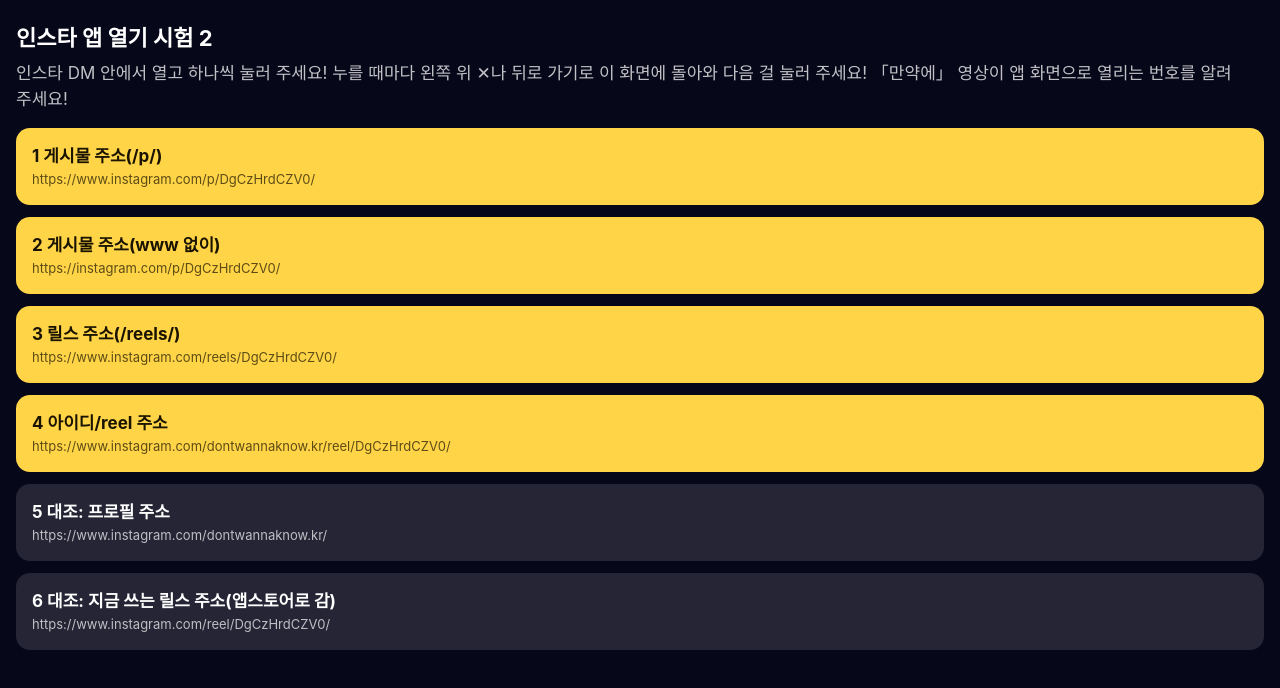
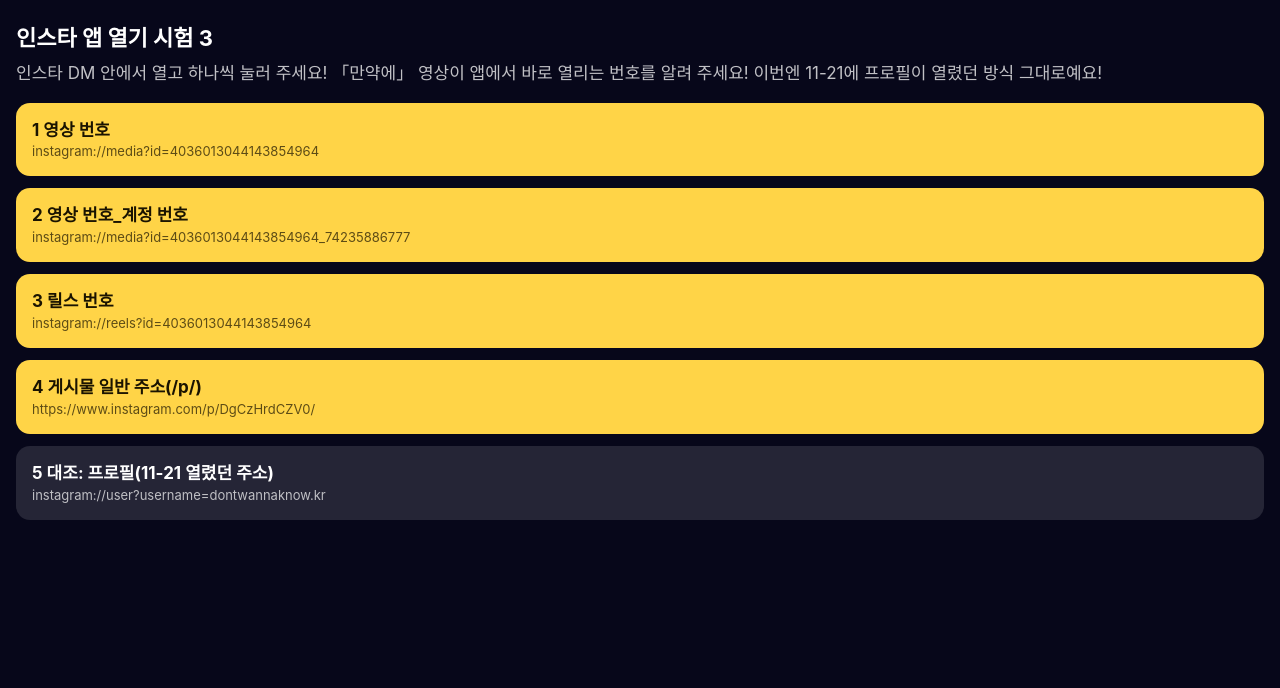
Before and after one commit to amioriginal/dwk-quiz, a plain HTML site: page t_open.html in a window 1280 px wide. Drawn offline with Linux system fonts and the light colour scheme.

Commit message:
아이폰 인스타 앱 안: 11-21 검증된 길(스크립트로 instagram://user)로 되돌림 · 시험 3(스크립트 방식 후보)

```diff
--- a/t_open.html
+++ b/t_open.html
@@ -2,26 +2,26 @@
 <html lang="ko">
 <head>
 <meta charset="utf-8">
-<meta http-equiv="Content-Security-Policy" content="default-src 'none'; style-src 'unsafe-inline'; base-uri 'none'; form-action 'none'">
+<meta http-equiv="Content-Security-Policy" content="default-src 'none'; script-src 'self'; style-src 'unsafe-inline'; base-uri 'none'; form-action 'none'">
 <meta name="robots" content="noindex">
 <meta name="viewport" content="width=device-width,initial-scale=1">
-<title>앱 열기 시험 2</title>
+<title>앱 열기 시험 3</title>
 <style>
 body{margin:0;background:#07071a;color:#fff;font:17px/1.5 -apple-system,"Apple SD Gothic Neo",sans-serif;padding:22px 16px}
 h1{font-size:22px;margin:0 0 6px}p{color:rgba(255,255,255,.75);margin:0 0 16px;word-break:keep-all}
-a{display:block;margin:12px 0;padding:16px;border-radius:14px;background:#FFD447;color:#1a1300;text-decoration:none;font-weight:700;word-break:keep-all}
-a small{display:block;font-weight:400;font-size:13px;opacity:.7;word-break:break-all}
-a.ctl{background:rgba(255,255,255,.12);color:#fff}
+button{display:block;width:100%;text-align:left;margin:12px 0;padding:16px;border:0;border-radius:14px;background:#FFD447;color:#1a1300;font:700 17px/1.4 -apple-system,"Apple SD Gothic Neo",sans-serif;word-break:keep-all}
+button small{display:block;font-weight:400;font-size:13px;opacity:.7;word-break:break-all}
+button.ctl{background:rgba(255,255,255,.12);color:#fff}
 </style>
 </head>
 <body>
-<h1>인스타 앱 열기 시험 2</h1>
-<p>인스타 DM 안에서 열고 하나씩 눌러 주세요! 누를 때마다 왼쪽 위 ✕나 뒤로 가기로 이 화면에 돌아와 다음 걸 눌러 주세요! 「만약에」 영상이 앱 화면으로 열리는 번호를 알려 주세요!</p>
-<a href="https://www.instagram.com/p/DgCzHrdCZV0/">1 게시물 주소(/p/)<small>https://www.instagram.com/p/DgCzHrdCZV0/</small></a>
-<a href="https://instagram.com/p/DgCzHrdCZV0/">2 게시물 주소(www 없이)<small>https://instagram.com/p/DgCzHrdCZV0/</small></a>
-<a href="https://www.instagram.com/reels/DgCzHrdCZV0/">3 릴스 주소(/reels/)<small>https://www.instagram.com/reels/DgCzHrdCZV0/</small></a>
-<a href="https://www.instagram.com/dontwannaknow.kr/reel/DgCzHrdCZV0/">4 아이디/reel 주소<small>https://www.instagram.com/dontwannaknow.kr/reel/DgCzHrdCZV0/</small></a>
-<a class="ctl" href="https://www.instagram.com/dontwannaknow.kr/">5 대조: 프로필 주소<small>https://www.instagram.com/dontwannaknow.kr/</small></a>
-<a class="ctl" href="https://www.instagram.com/reel/DgCzHrdCZV0/">6 대조: 지금 쓰는 릴스 주소(앱스토어로 감)<small>https://www.instagram.com/reel/DgCzHrdCZV0/</small></a>
+<h1>인스타 앱 열기 시험 3</h1>
+<p>인스타 DM 안에서 열고 하나씩 눌러 주세요! 「만약에」 영상이 앱에서 바로 열리는 번호를 알려 주세요! 이번엔 11-21에 프로필이 열렸던 방식 그대로예요!</p>
+<button data-u="instagram://media?id=4036013044143854964">1 영상 번호<small>instagram://media?id=4036013044143854964</small></button>
+<button data-u="instagram://media?id=4036013044143854964_74235886777">2 영상 번호_계정 번호<small>instagram://media?id=4036013044143854964_74235886777</small></button>
+<button data-u="instagram://reels?id=4036013044143854964">3 릴스 번호<small>instagram://reels?id=4036013044143854964</small></button>
+<button data-u="https://www.instagram.com/p/DgCzHrdCZV0/">4 게시물 일반 주소(/p/)<small>https://www.instagram.com/p/DgCzHrdCZV0/</small></button>
+<button class="ctl" data-u="instagram://user?username=dontwannaknow.kr">5 대조: 프로필(11-21 열렸던 주소)<small>instagram://user?username=dontwannaknow.kr</small></button>
+<script src="t_open.js"></script>
 </body>
 </html>
--- /dev/null
+++ b/t_open.js
@@ -0,0 +1,3 @@
+'use strict';
+// 앱 열기 시험 3 — 11-21에 열린 방식(스크립트로 location.href)과 같은 방식으로 후보 주소를 넘긴다
+document.querySelectorAll('button[data-u]').forEach(b => { b.onclick = () => { location.href = b.dataset.u; }; });
```
Also changed, not shown: applink.js (+6 -8 lines).
